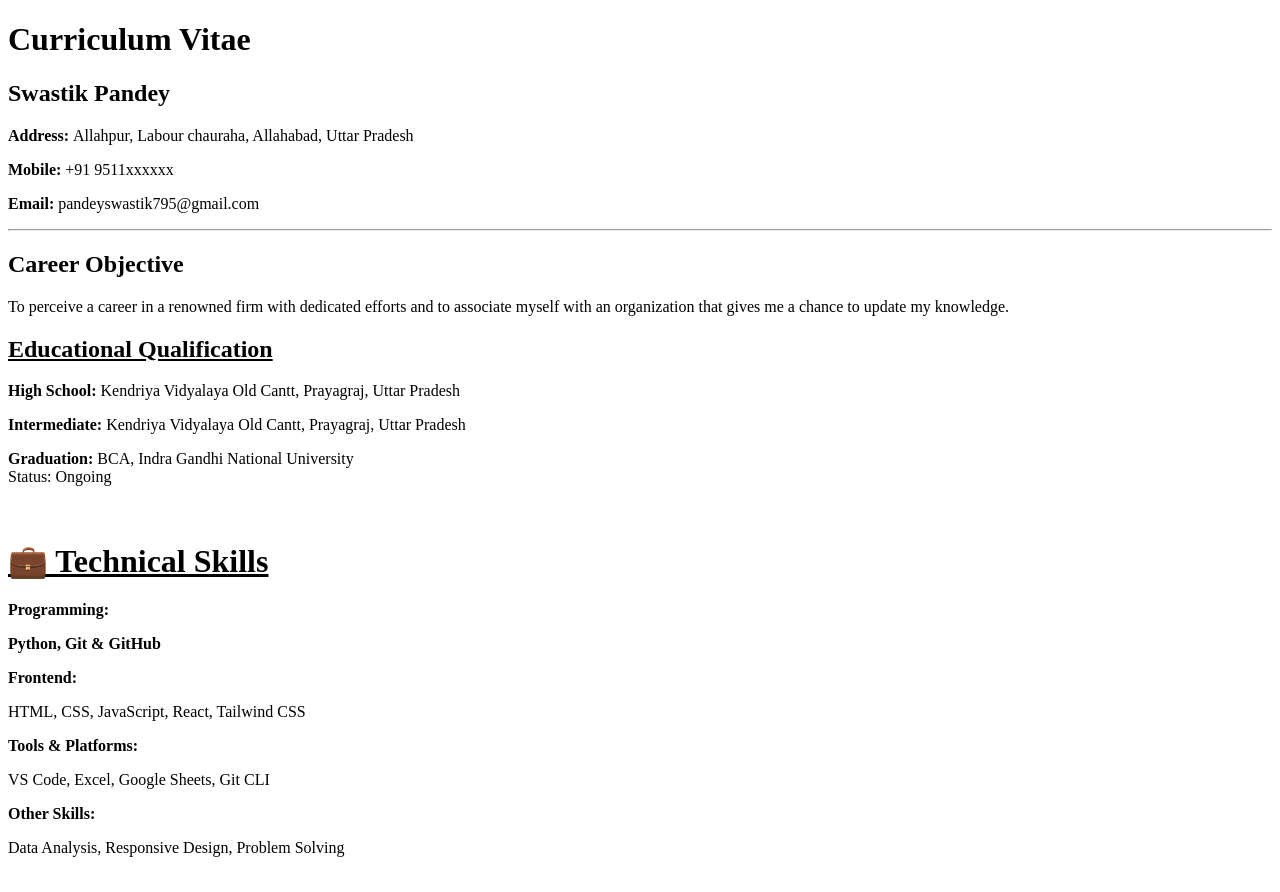
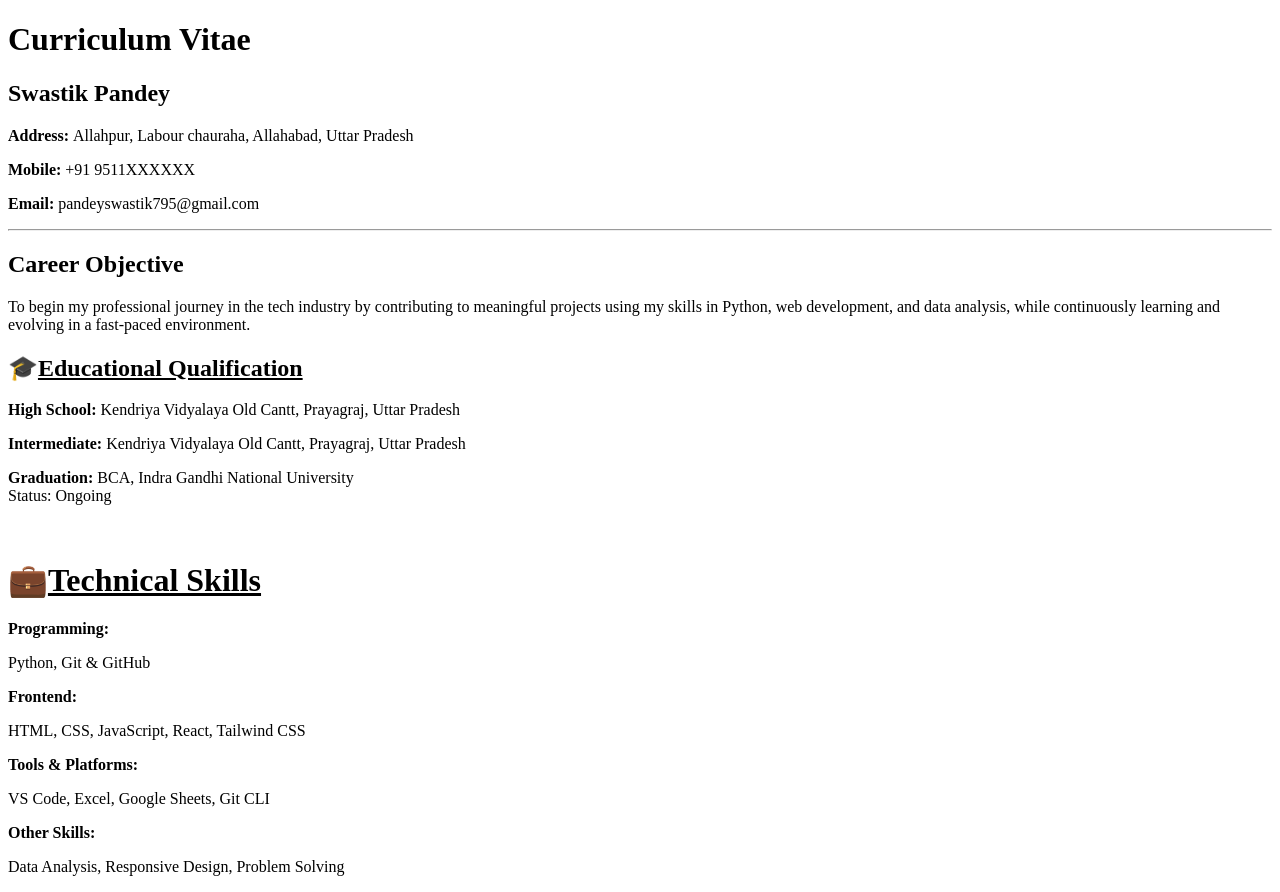
Before and after one commit to Swastik318/myrepo, a plain HTML site: page index.html in a window 1280 px wide. Drawn offline with Linux system fonts and the light colour scheme.

Commit message:
Sixth Version

```diff
--- a/index.html
+++ b/index.html
@@ -9,19 +9,19 @@
     <h1>Curriculum Vitae</h1>
     <h2>Swastik Pandey</h2>
     <p><strong>Address: </strong>Allahpur, Labour chauraha, Allahabad, Uttar Pradesh</p>
-    <p><strong>Mobile: </strong>+91 9511xxxxxx</strong></p>
+    <p><strong>Mobile: </strong>+91 9511XXXXXX</strong></p>
     <p><strong>Email: </strong>pandeyswastik795@gmail.com</p>
     <hr>
     <h2>Career Objective</h2>
-    <p>To perceive a career in a renowned firm with dedicated efforts and to associate myself with an organization that gives me a chance to update my knowledge.</p>
-    <h2><u>Educational Qualification</u></h2>
+    <p>To begin my professional journey in the tech industry by contributing to meaningful projects using my skills in Python, web development, and data analysis, while continuously learning and evolving in a fast-paced environment.</p>
+    <h2>🎓<u>Educational Qualification</u></h2>
     <p><strong>High School: </strong>Kendriya Vidyalaya Old Cantt, Prayagraj, Uttar Pradesh</p>
     <p><strong>Intermediate: </strong>Kendriya Vidyalaya Old Cantt, Prayagraj, Uttar Pradesh</p>
     <p><strong>Graduation: </strong>BCA, Indra Gandhi National University<br>Status: Ongoing</p>
     <br>
-    <h1><u>💼 Technical Skills</u></h1>
+    <h1>💼<u>Technical Skills</u></h1>
         <p><b>Programming:</b></p>
-        <p><b>Python, Git & GitHub</b></p>
+        <p>Python, Git & GitHub</p>
 
         <p><b>Frontend:</b></p>
         <p>HTML, CSS, JavaScript, React, Tailwind CSS</p>
```
